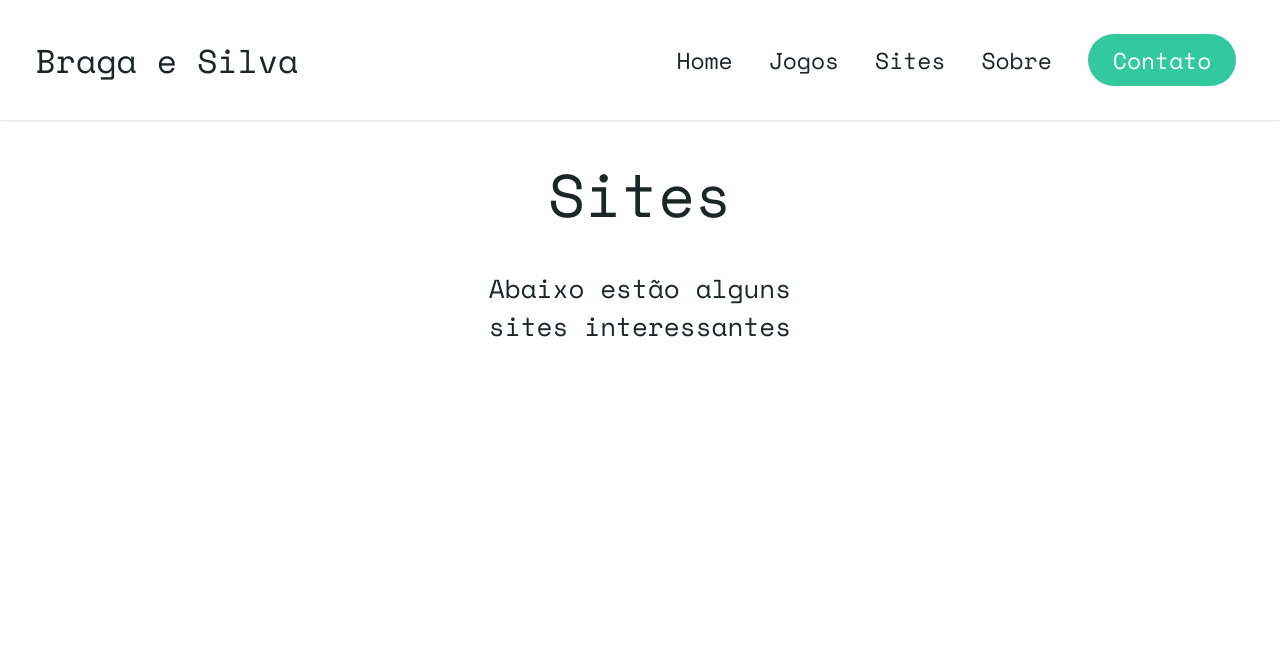
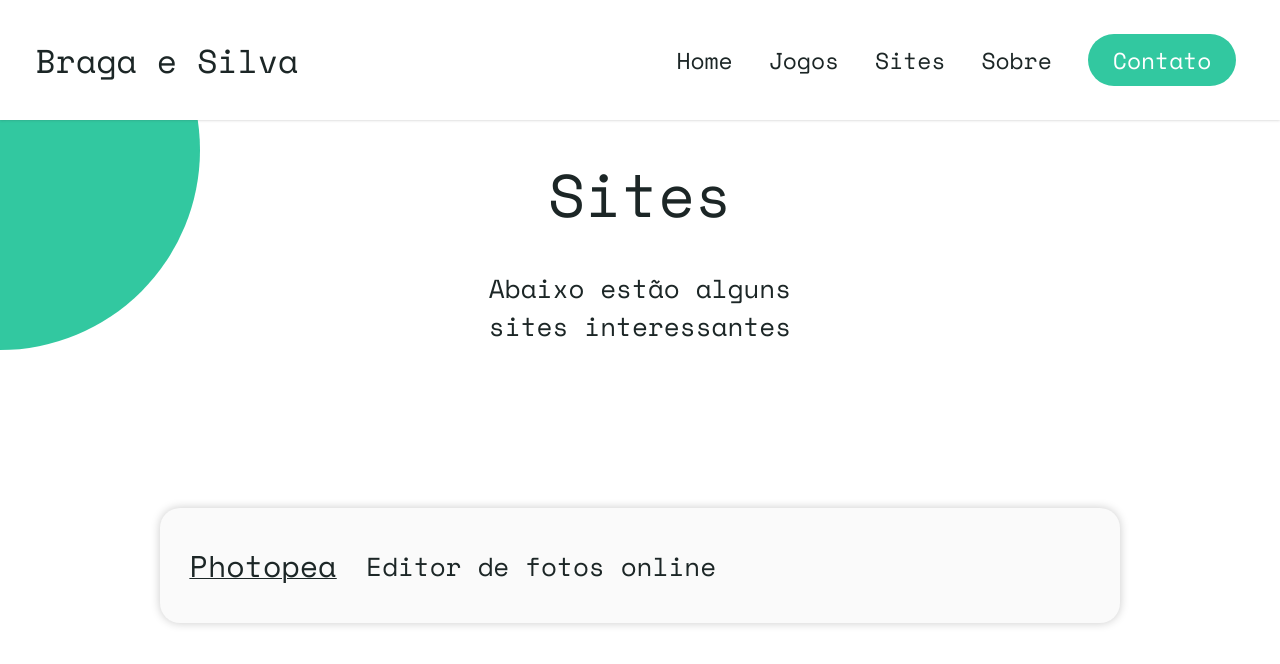
Before and after one commit to vbragaesilva/bragaesilva, a Next.js app: page /sites in a window 1280 px wide. Shown: the top 664 px of the page. Built offline with nearby package versions, Linux system fonts and the light colour scheme.

Commit message:
circle/_blank/sites

```diff
--- a/components/defaultheader.js
+++ b/components/defaultheader.js
@@ -1,6 +1,6 @@
 import Link from 'next/link';
 import {useState} from 'react';
-import { Title, MyHeader } from './styles/defaultheader.js'
+import { Title, MyHeader, Circle } from './styles/defaultheader.js'
 /* import reactDOM from 'react-dom'; */
 //import { defaultHead } from "next/head";
 //oi
@@ -78,6 +78,7 @@ export default function DefaultHeader() {
                     </nav>
                     </div>
                 </MyHeader>
+                <Circle />
             </div>
         )
 }
--- a/components/listlink.js
+++ b/components/listlink.js
@@ -6,6 +6,7 @@ export default function ListLink(props) { /* envolver os ListItems LinkList */
     const title = `${props.title}`
     const img_src = `${props.img}`
     const src = `${props.href}`
+    const target = src.startsWith('/')? '_self' : '_blank'
     const description = `${props.children}`
     let titleH3Class = 'ah3'
     if (img_src == 'none') {
@@ -23,7 +24,7 @@ export default function ListLink(props) { /* envolver os ListItems LinkList */
 
             <ItemWrap title={title} className="item-wrap">
                 <Link href={src}>
-                    <a>
+                    <a target={target}>
                         <DisplayImg />
                         <h3 className={titleH3Class}>
                             {title}
--- a/components/styles/defaultheader.js
+++ b/components/styles/defaultheader.js
@@ -2,6 +2,7 @@ import styled from 'styled-components';
 const verde_agua = '#32c8a0';
 const verde_agua_hover = '#1fb089'
 const cinza = '#1c2626'
+const circleSize = 400;
 export const Title = styled.a`
     font-family: 'Permanent Marker', cursive;
     margin: 10px;
@@ -181,3 +182,15 @@ export const MyHeader = styled.header`
 
     }
 `
+
+export const Circle = styled.div`
+    position:absolute;
+    z-index: -2;
+    width: ${circleSize}px;
+    height: ${circleSize}px;
+    background-color: ${verde_agua};
+    border-radius: ${circleSize/2}px;
+    left: ${-circleSize/2}px;
+    top: ${(-circleSize/2)+150}px
+
+`
--- a/pages/index.js
+++ b/pages/index.js
@@ -31,6 +31,9 @@ function Home() {
                         <ListLink title="Sobre" href="/sobre" img="none">
                             Conheça mais sobre mim
                         </ListLink>
+                        <ListLink title="Contato" href="/contato" img="none">
+                            Entre em contato
+                        </ListLink>
                     </List>
                 </div>
             </div>
--- a/pages/sites.js
+++ b/pages/sites.js
@@ -1,5 +1,6 @@
 import Head from 'next/head';
-import Link from 'next/link';
+import ListLink from '../components/listlink.js';
+import List from '../components/list.js';
 import DefaultHeader from '../components/defaultheader.js';
 function Sites(){
 
@@ -15,7 +16,13 @@ function Sites(){
 				<h2>Sites</h2>
 				<p>Abaixo estão alguns</p>
 				<p> sites interessantes</p>
-
+				<div className="content">
+					<List>
+						<ListLink title="Photopea" href="https://www.photopea.com/" img="none">
+							Editor de fotos online
+						</ListLink>
+					</List>
+				</div>
 			</div>
 		</div>
 	)
```
